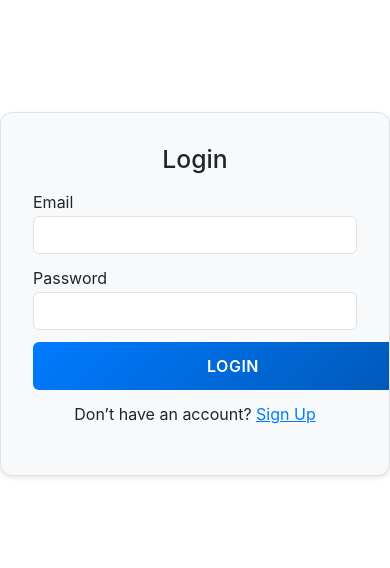
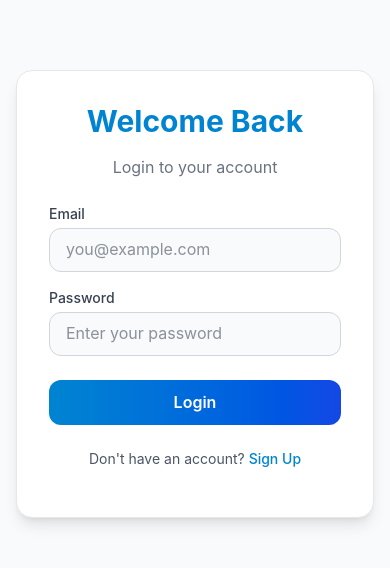
Before and after one commit to Rvbaghel/SmartExpense, a React (Vite) app in the folder frontend/: page /login in a window 390 px wide. Shown: the part 200-768 px from the top of the page. Built offline with nearby package versions, Linux system fonts and the light colour scheme; no server answers; the HTML template or start-up script is replaced by a standard one.

Commit message:
Modifying and Enhancing the Login Page with Responsiveness and Theme Oriented

```diff
--- a/frontend/src/pages/Login.jsx
+++ b/frontend/src/pages/Login.jsx
@@ -10,7 +10,7 @@ const Login = () => {
 
   const [formData, setFormData] = useState({ email: "", password: "" });
   const [error, setError] = useState("");
-  const [loading, setLoading] = useState(false); // ✅ loading state
+  const [loading, setLoading] = useState(false);
 
   const handleChange = (e) => {
     setFormData({ ...formData, [e.target.name]: e.target.value });
@@ -20,7 +20,7 @@ const Login = () => {
   const handleSubmit = async (e) => {
     e.preventDefault();
     setError("");
-    setLoading(true); // ✅ start countdown
+    setLoading(true);
 
     try {
       const res = await fetch(`${API_URL}/auth/login`, {
@@ -34,7 +34,7 @@ const Login = () => {
 
       if (res.ok) {
         login(result.user);
-        navigate("/"); // redirect to dashboard/home
+        navigate("/");
       } else {
         setError(result.error || "Login failed");
       }
@@ -42,57 +42,107 @@ const Login = () => {
       console.error("Fetch error:", err);
       setError("Failed to connect to server");
     } finally {
-      setLoading(false); // ✅ stop countdown
+      setLoading(false);
     }
   };
 
   return (
-    <div className="d-flex justify-content-center align-items-center" style={{ minHeight: "100vh" }}>
-      {/* ✅ Countdown overlay */}
-      {loading ? <Loader /> :
+    <div
+      className={`flex justify-center items-center min-h-screen px-4 transition-colors
+      ${loading ? "overflow-hidden" : ""}
+      ${"bg-gray-50 dark:bg-gray-900 text-gray-800 dark:text-gray-100"}`}
+    >
+      {loading ? (
+        <Loader />
+      ) : (
+        <div
+          className={`w-full max-w-md p-8 rounded-2xl shadow-lg transition
+          border border-gray-200 dark:border-gray-700
+          bg-white dark:bg-gray-800`}
+        >
+          <h2 className="text-3xl font-bold text-center mb-4 text-sky-600 dark:text-teal-400">
+            Welcome Back
+          </h2>
+          <p className="text-center text-gray-500 dark:text-gray-400 mb-6">
+            Login to your account
+          </p>
 
-        <div className="feature-card" style={{ width: "100%", maxWidth: "420px" }}>
-          <h2 className="text-center mb-4">Login</h2>
+          {error && (
+            <div className="mb-4 text-center text-red-500 font-medium">
+              {error}
+            </div>
+          )}
 
-          {error && <p className="text-danger text-center">{error}</p>}
-
-          <form onSubmit={handleSubmit}>
-            <div className="mb-3">
-              <label>Email</label>
+          <form onSubmit={handleSubmit} className="space-y-4">
+            {/* Email */}
+            <div>
+              <label
+                htmlFor="email"
+                className="block text-sm font-medium mb-1 text-gray-700 dark:text-gray-300"
+              >
+                Email
+              </label>
               <input
                 type="email"
                 name="email"
-                className="form-control"
+                id="email"
+                placeholder="you@example.com"
                 value={formData.email}
                 onChange={handleChange}
                 required
+                className="w-full px-4 py-2 border rounded-xl bg-gray-50 dark:bg-gray-900
+                border-gray-300 dark:border-gray-600 text-gray-800 dark:text-gray-100
+                focus:ring-2 focus:ring-sky-500 dark:focus:ring-teal-500 outline-none transition"
               />
             </div>
 
-            <div className="mb-3">
-              <label>Password</label>
+            {/* Password */}
+            <div>
+              <label
+                htmlFor="password"
+                className="block text-sm font-medium mb-1 text-gray-700 dark:text-gray-300"
+              >
+                Password
+              </label>
               <input
                 type="password"
                 name="password"
-                className="form-control"
+                id="password"
+                placeholder="Enter your password"
                 value={formData.password}
                 onChange={handleChange}
                 required
+                className="w-full px-4 py-2 border rounded-xl bg-gray-50 dark:bg-gray-900
+                border-gray-300 dark:border-gray-600 text-gray-800 dark:text-gray-100
+                focus:ring-2 focus:ring-sky-500 dark:focus:ring-teal-500 outline-none transition"
               />
             </div>
 
-            <button type="submit" className="btn btn-primary w-100">
+            {/* Submit Button */}
+            <button
+              type="submit"
+              className="w-full py-2.5 mt-2 rounded-xl text-white font-semibold
+              bg-gradient-to-r from-sky-600 to-blue-700
+              hover:from-sky-500 hover:to-blue-600
+              dark:from-teal-600 dark:to-emerald-700
+              hover:shadow-md active:scale-95 transition-transform duration-200"
+            >
               Login
             </button>
           </form>
 
-          <p className="text-center mt-3">
-            Don’t have an account?{" "}
-            <Link to="/signup" style={{ color: "var(--bs-primary)" }}>
+          {/* Sign Up Redirect */}
+          <p className="text-center mt-6 text-sm text-gray-600 dark:text-gray-400">
+            Don't have an account?{" "}
+            <Link
+              to="/signup"
+              className="text-sky-600 dark:text-teal-400 hover:underline font-medium no-underline"
+            >
               Sign Up
             </Link>
           </p>
-        </div>}
+        </div>
+      )}
     </div>
   );
 };
```
